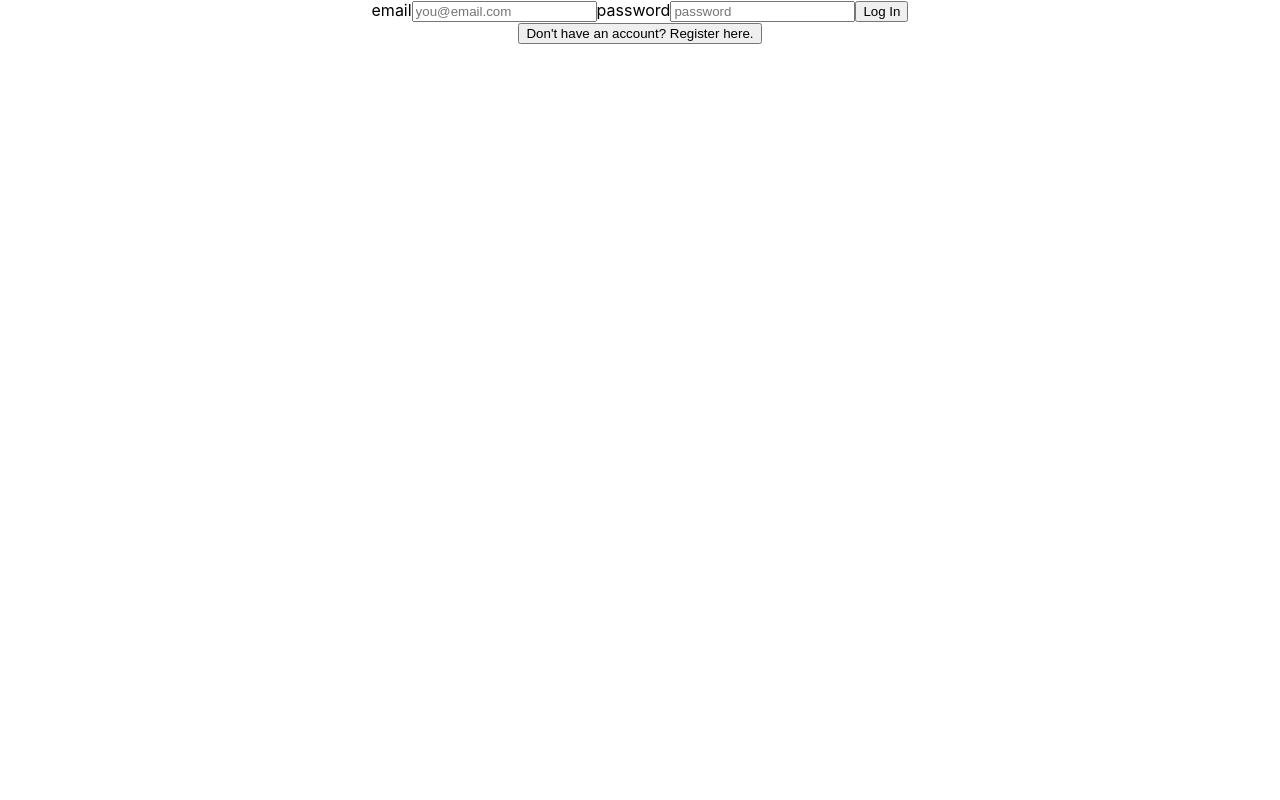
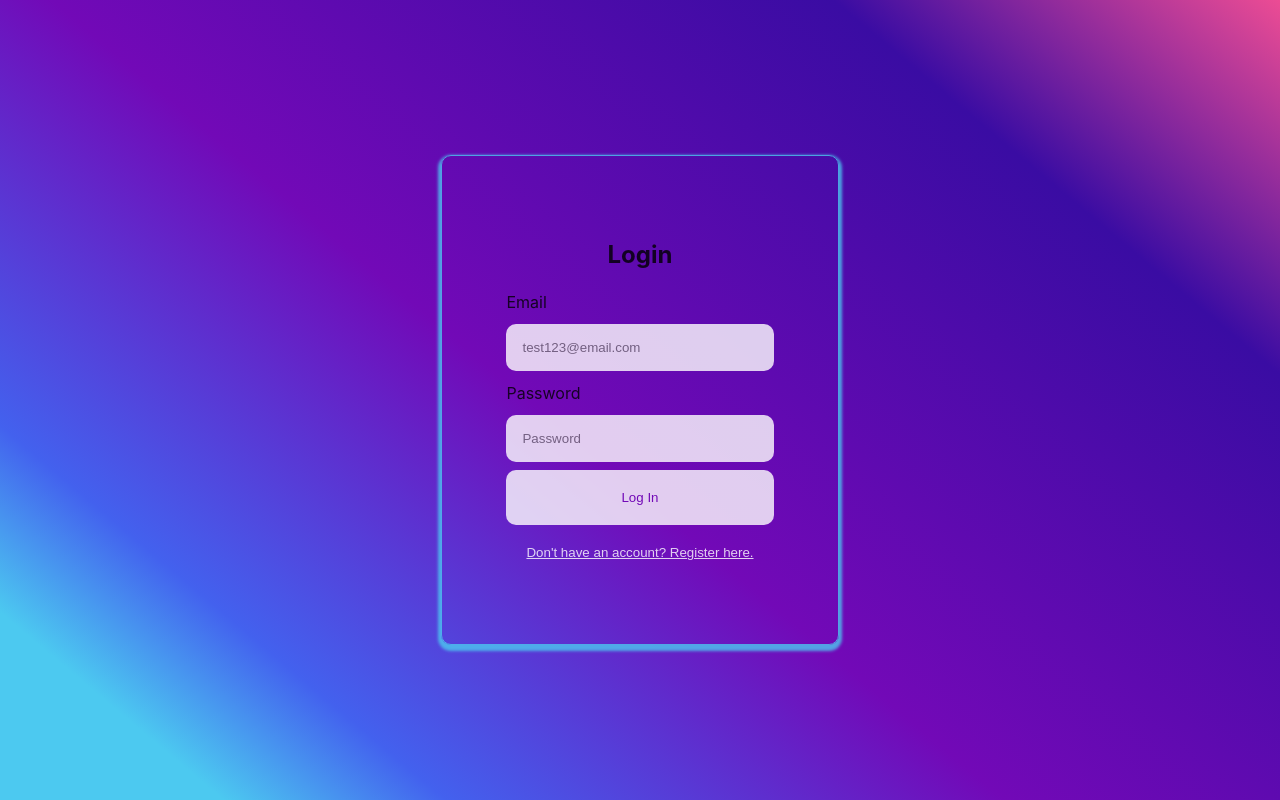
Before and after one commit to TristanW63/The-Town-Soical, a React (Create React App) app in the folder client/: page / in a window 1280 px wide. Built offline with nearby package versions, Linux system fonts and the light colour scheme.

Commit message:
login/register style

```diff
--- a/client/src/App.css
+++ b/client/src/App.css
@@ -1,38 +1,50 @@
 .App {
   text-align: center;
+  display: flex;
+  min-height: 100vh;
+  align-items: center;
+  justify-content: center;
+  background-image: linear-gradient(220deg, #ec4c94, #3A0CA3 20%, #7209B7 55%, #4361EE 80%, #4CC9F0 90%)
 }
 
-.App-logo {
-  height: 40vmin;
-  pointer-events: none;
+.auth-form-container, .login-form, .register-form {
+  display: flex;
+  flex-direction: column;
 }
 
-@media (prefers-reduced-motion: no-preference) {
-  .App-logo {
-    animation: App-logo-spin infinite 20s linear;
-  }
+.auth-form-container {
+  padding: 4rem;
+  border: 1px solid #4CC9F0;
+  border-radius: 10px;
+  box-shadow: 0 3px 3px 3px #4CC9F0;
+  opacity: 0.8;
+  margin: 0.5rem;
 }
 
-.App-header {
-  background-color: #282c34;
-  min-height: 100vh;
-  display: flex;
-  flex-direction: column;
-  align-items: center;
-  justify-content: center;
-  font-size: calc(10px + 2vmin);
-  color: white;
+label {
+  text-align: left;
+  padding: .25rem 0;
 }
 
-.App-link {
-  color: #61dafb;
+input {
+  margin: 0.5rem 0;
+  padding: 1rem;
+  border: none;
+  border-radius: 10px;
 }
 
-@keyframes App-logo-spin {
-  from {
-    transform: rotate(0deg);
-  }
-  to {
-    transform: rotate(360deg);
-  }
+button {
+  border: none;
+  background-color: white;
+  padding: 20px;
+  border-radius: 10px;
+  cursor: pointer;
+  color: #7209B7;
 }
+
+.link-btn {
+  background: none;
+  color: white;
+  text-decoration: underline;
+
+}
--- a/client/src/App.js
+++ b/client/src/App.js
@@ -1,7 +1,7 @@
 import React, { useState } from 'react';
 import './App.css';
-import { Login } from './components/Login';
-import { Register } from './components/Register';
+import { Login } from './components/Login/Reg/Login';
+import { Register } from './components/Login/Reg/Register';
 
 function App() {
   const [currentForm, setCurrentForm] = useState( 'login');
--- a/client/src/components/Login.js
+++ /dev/null
@@ -1,24 +0,0 @@
-import React, { useState } from 'react'
-
-
-export const Login = (props) => {
-    const [email, setEmail] = useState('');
-    const [pass, setPass] = useState('');
-
-    const handleSubmit = (e) => {
-        e.preventDefault();
-        console.log(email);
-    }
-    return (
-        <>
-        <form onSubmit={handleSubmit}>
-            <label htmlFor='email'>email</label>
-            <input value={email} onChange={(e) => setEmail(e.target.value)} type='email' placeholder='you@email.com' id='email' name='email' />
-            <label htmlFor='password'>password</label>
-            <input value={pass} onChange={(e) => setPass(e.target.value)} type='password' placeholder='password' id='password' name='password' />
-            <button type='submit'>Log In</button>
-        </form>
-        <button onClick={() => props.onFormSwitch('register')}>Don't have an account? Register here.</button>
-        </>
-    )
-}
--- /dev/null
+++ b/client/src/components/Login/Reg/Login.js
@@ -0,0 +1,25 @@
+import React, { useState } from 'react'
+// import "./Login.css"
+
+export const Login = (props) => {
+    const [email, setEmail] = useState('');
+    const [pass, setPass] = useState('');
+
+    const handleSubmit = (e) => {
+        e.preventDefault();
+        console.log(email);
+    }
+    return (
+        <div className='auth-form-container'>
+            <h2>Login</h2>
+        <form className='login-form' onSubmit={handleSubmit}>
+            <label htmlFor='email'>Email</label>
+            <input value={email} onChange={(e) => setEmail(e.target.value)} type='email' placeholder='test123@email.com' id='email' name='email' />
+            <label htmlFor='password'>Password</label>
+            <input value={pass} onChange={(e) => setPass(e.target.value)} type='password' placeholder='Password' id='password' name='password' />
+            <button type='submit'>Log In</button>
+        </form>
+        <button className='link-btn' onClick={() => props.onFormSwitch('register')}>Don't have an account? Register here.</button>
+        </div>
+    )
+}
--- /dev/null
+++ b/client/src/components/Login/Reg/Register.js
@@ -0,0 +1,30 @@
+import React, { useState } from 'react'
+// import "./Login.css"
+
+
+export const Register = (props) => {
+    const [email, setEmail] = useState('');
+    const [pass, setPass] = useState('');
+    const [name, setName] = useState('');
+
+    const handleSubmit = (e) => {
+        e.preventDefault();
+        console.log(email);
+    }
+
+    return (
+        <div className='auth-form-container'>
+            <h2>Register</h2>
+        <form className='register-form' onSubmit={handleSubmit}>
+            <label htmlFor='name'>Full Name</label>
+            <input value={name} name='name' id='name' placeholder='Full Name' />
+            <label htmlFor='email'>Email</label>
+            <input value={email} onChange={(e) => setEmail(e.target.value)} type='email' placeholder='test123@email.com' id='email' name='email' />
+            <label htmlFor='password'>Password</label>
+            <input value={pass} onChange={(e) => setPass(e.target.value)} type='password' placeholder='Password' id='password' name='password' />
+            <button type='submit'>Register</button>
+        </form>
+        <button className='link-btn' onClick={() => props.onFormSwitch('login')}>Already have an account? Login here.</button>
+        </div>
+    )
+}
--- a/client/src/components/Register.js
+++ /dev/null
@@ -1,29 +0,0 @@
-import React, { useState } from 'react'
-
-
-
-export const Register = (props) => {
-    const [email, setEmail] = useState('');
-    const [pass, setPass] = useState('');
-    const [name, setName] = useState('');
-
-    const handleSubmit = (e) => {
-        e.preventDefault();
-        console.log(email);
-    }
-
-    return (
-        <>
-        <form onSubmit={handleSubmit}>
-            <label htmlFor='name'>Full Name</label>
-            <input value={name} name='name' id='name' placeholder='Full Name' />
-            <label htmlFor='email'>email</label>
-            <input value={email} onChange={(e) => setEmail(e.target.value)} type='email' placeholder='you@email.com' id='email' name='email' />
-            <label htmlFor='password'>password</label>
-            <input value={pass} onChange={(e) => setPass(e.target.value)} type='password' placeholder='password' id='password' name='password' />
-            <button type='submit'>Log In</button>
-        </form>
-        <button onClick={() => props.onFormSwitch('login')}>Already have an account? Login here.</button>
-        </>
-    )
-}
```
Also changed, not shown: client/src/components/Login/Reg/Login.css (added).
